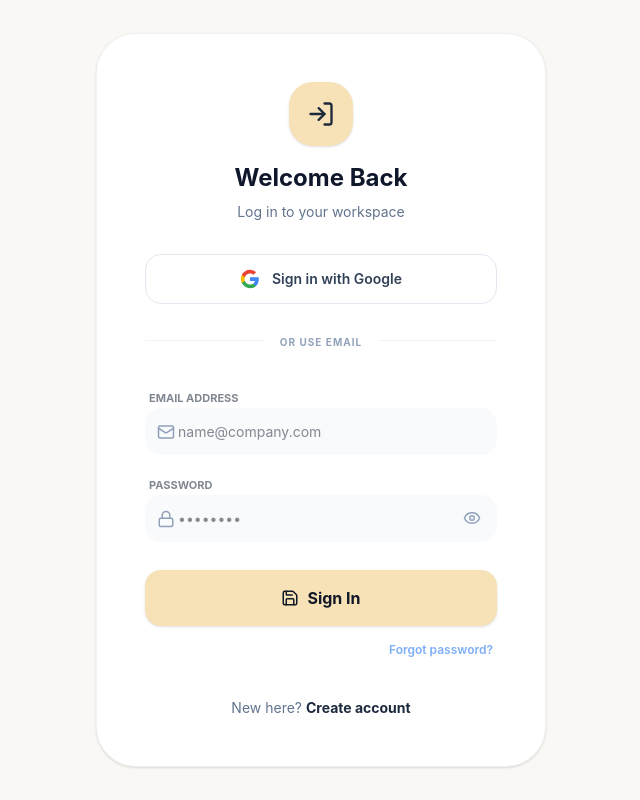
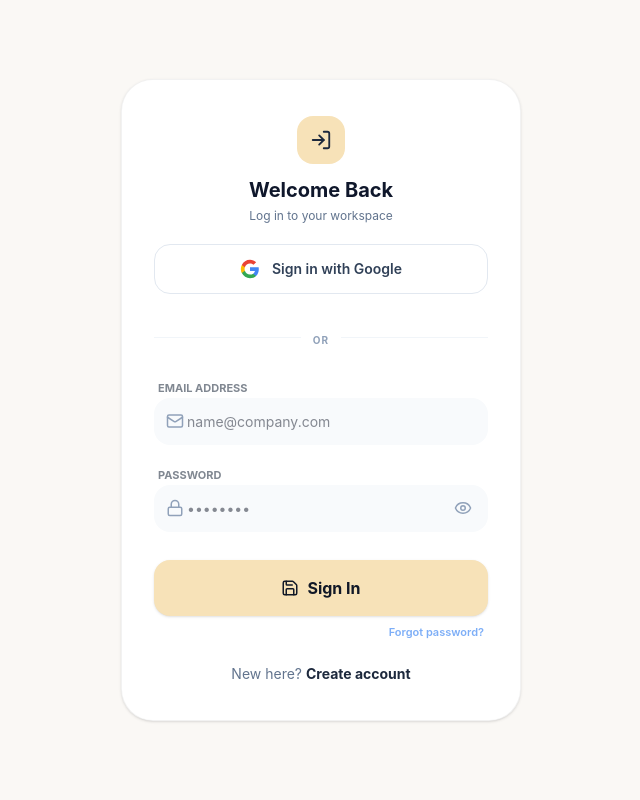
Before and after one commit to Mohamedt693/crazy-taski-client, a React (Vite) app: page /login in a window 1280 px wide. Shown: the whole page, without its empty margins (319-959 px from the left). Built offline with nearby package versions, Linux system fonts and the light colour scheme; no server answers.

Commit message:
update login page

```diff
--- a/src/pages/auth/Login.tsx
+++ b/src/pages/auth/Login.tsx
@@ -5,42 +5,44 @@ import LoginWithGoogleBtn from "../../components/ui/buttons/LoginWithGoogleBtn";
 
 function Login() {
   return (
-    <div className="min-h-screen w-full flex items-center justify-center bg-[#FAF8F5] p-4 font-sans text-slate-900">
-      <div className="w-full max-w-112.5 bg-white rounded-[40px] shadow-sm border border-black/5 p-8 md:p-12">
-        <div className="text-center mb-8">
-          <div className="inline-flex h-16 w-16 items-center justify-center rounded-3xl bg-[#F7E2B8] text-slate-800 mb-4 shadow-sm">
-            <LogIn size={28} />
+    <div className="h-screen w-full flex items-center justify-center bg-[#FAF8F5] p-4 font-sans text-slate-900 overflow-hidden">
+      <div className="w-full max-w-100 bg-white rounded-4xl shadow-sm border border-black/5 px-8 py-7 md:py-9">
+
+        <div className="text-center mb-5">
+          <div className="inline-flex h-12 w-12 items-center justify-center rounded-2xl bg-[#F7E2B8] text-slate-800 mb-3">
+            <LogIn size={22} />
           </div>
-          <h1 className="text-2xl font-bold">Welcome Back</h1>
-          <p className="text-slate-500 text-sm mt-2">
+          <h1 className="text-xl font-bold">Welcome Back</h1>
+          <p className="text-slate-500 text-xs mt-1">
             Log in to your workspace
           </p>
         </div>
 
-        {/* Google Login Button */}
+        <div className="space-y-4">
           <LoginWithGoogleBtn />
 
-        <div className="relative mb-8 text-center">
+          <div className="relative py-2 text-center">
             <div className="absolute inset-0 flex items-center">
               <div className="w-full border-t border-slate-100"></div>
             </div>
-          <span className="relative bg-white px-4 text-[10px] text-slate-400 uppercase tracking-widest font-bold">
-            Or use email
+            <span className="relative bg-white px-3 text-[10px] text-slate-400 uppercase tracking-widest font-bold">
+              Or
             </span>
           </div>
 
           <LoginForm />
+        </div>
 
-        <div className="flex justify-end mt-4 px-1">
+        <div className="flex justify-end mt-2 px-1">
           <Link
             to="/forgot-password"
-            className="text-xs font-semibold text-[#7DAEF7] hover:underline"
+            className="text-[11px] font-semibold text-[#7DAEF7] hover:underline"
           >
             Forgot password?
           </Link>
         </div>
 
-        <p className="text-center mt-10 text-sm text-slate-500">
+        <p className="text-center mt-6 text-sm text-slate-500">
           New here?{" "}
           <Link
             to="/register"
```
Lines whose indentation alone changed are shown as unchanged.
